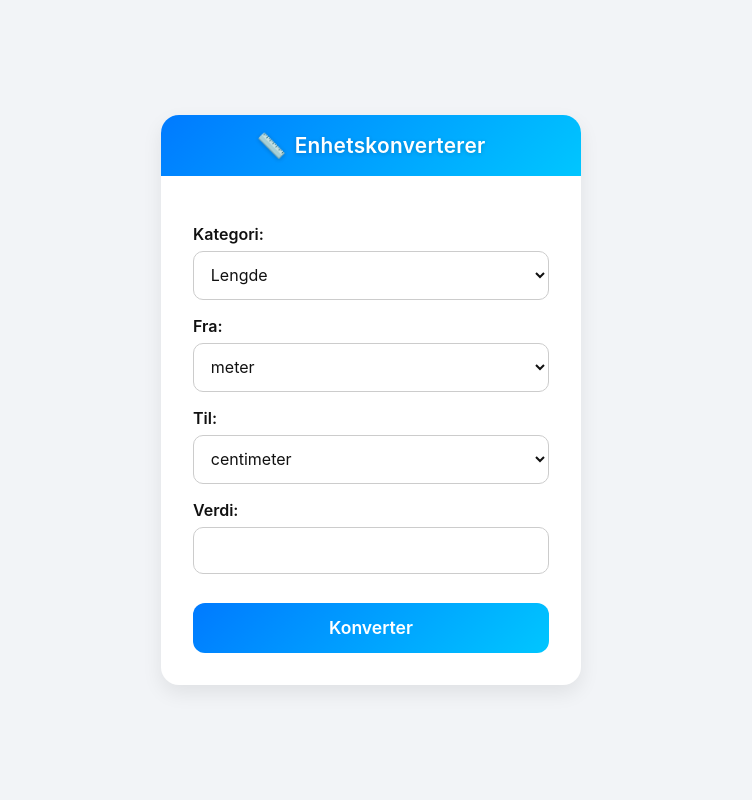
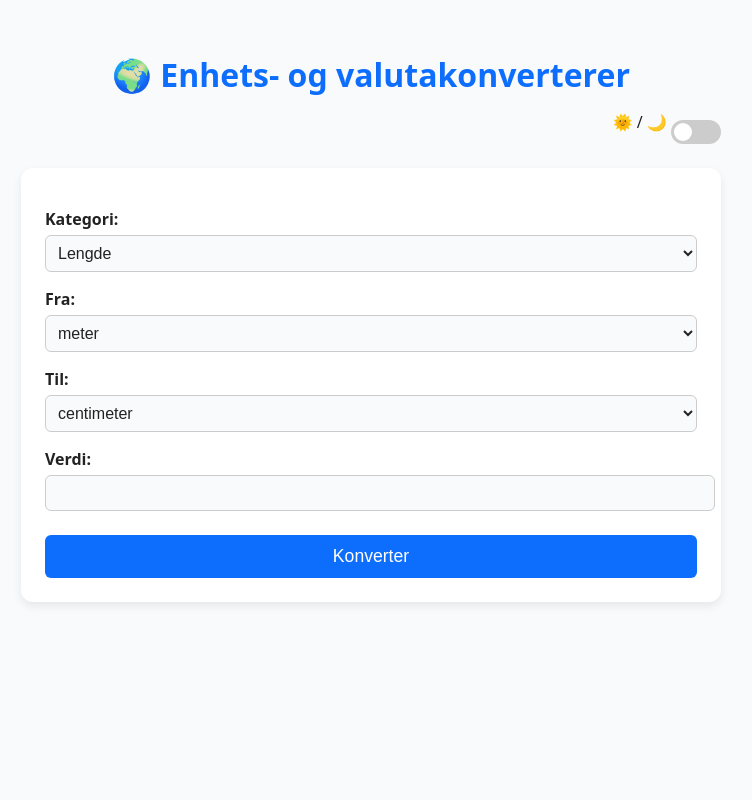
Before and after one commit to mkjoelmoen-maker/enhetskonverterer_web, a Flask app: page / in a window 1280 px wide. Shown: the whole page, without its empty margins (269-1021 px from the left). Run offline with Flask 3, Linux system fonts and the light colour scheme.

Commit message:
La til dark mode toggle og modernisert GUI

```diff
--- a/templates/index.html
+++ b/templates/index.html
@@ -3,183 +3,169 @@
 <head>
     <meta charset="UTF-8">
     <meta name="viewport" content="width=device-width, initial-scale=1.0">
-    <title>🌍 Enhetskonverterer</title>
-
-    <link rel="icon" type="image/png" href="{{ url_for('static', filename='icon.png') }}">
-    <link rel="apple-touch-icon" href="{{ url_for('static', filename='icon.png') }}">
-    <meta name="apple-mobile-web-app-capable" content="yes">
-    <meta name="apple-mobile-web-app-status-bar-style" content="default">
-    <meta name="apple-mobile-web-app-title" content="Enhetskonverterer">
-
+    <title>🌍 Enhets- og valutakonverterer</title>
     <style>
         :root {
-            --primary: #007aff;
-            --gradient: linear-gradient(135deg, #007aff, #00c6ff);
-            --bg: #f2f4f7;
+            --bg: #f9fafb;
+            --text: #222;
             --card-bg: #ffffff;
-            --text-color: #111;
-            --radius: 18px;
-            --shadow: 0 8px 20px rgba(0,0,0,0.08);
-            --transition-speed: 0.5s;
+            --primary: #0d6efd;
+            --primary-dark: #0b5ed7;
+            --accent: #e9f5ff;
         }
 
-        @media (prefers-color-scheme: dark) {
-            :root {
-                --bg: #0d1117;
-                --card-bg: #161b22;
-                --primary: #2997ff;
-                --gradient: linear-gradient(135deg, #0a84ff, #30c8ff);
-                --text-color: #f5f5f7;
-                --shadow: 0 4px 14px rgba(0,0,0,0.4);
-            }
-        }
-
-        * {
-            box-sizing: border-box;
-            font-family: "SF Pro Display", "Inter", system-ui, sans-serif;
-            transition: background-color var(--transition-speed) ease,
-                        color var(--transition-speed) ease,
-                        border-color var(--transition-speed) ease;
+        body.dark-mode {
+            --bg: #121212;
+            --text: #f0f0f0;
+            --card-bg: #1e1e1e;
+            --primary: #4da3ff;
+            --primary-dark: #1c74d4;
+            --accent: #1b2735;
         }
 
         body {
+            font-family: system-ui, sans-serif;
+            background-color: var(--bg);
+            color: var(--text);
             margin: 0;
-            background: var(--bg);
-            color: var(--text-color);
-            display: flex;
-            justify-content: center;
-            align-items: center;
-            min-height: 100vh;
-            padding: 1rem;
+            padding: 2rem;
+            max-width: 700px;
+            margin-inline: auto;
+            transition: background-color 0.3s, color 0.3s;
         }
 
-        .app-wrapper {
-            width: 100%;
-            max-width: 420px;
-            background: var(--card-bg);
-            border-radius: var(--radius);
-            box-shadow: var(--shadow);
-            overflow: hidden;
-            animation: fadeIn 0.5s ease;
+        h1 {
+            text-align: center;
+            color: var(--primary);
+            margin-bottom: 0.5rem;
         }
 
-        header {
-            display: flex;
-            align-items: center;
-            justify-content: center;
-            background: var(--gradient);
-            padding: 1rem;
-            color: white;
-            font-weight: 600;
-            font-size: 1.3rem;
-            letter-spacing: 0.3px;
-            text-shadow: 0 1px 4px rgba(0,0,0,0.2);
+        /* Tema-bryter */
+        .theme-toggle {
+            text-align: right;
+            margin-bottom: 1.5rem;
         }
 
-        #category-icon {
-            margin-right: 8px;
-            font-size: 1.5rem;
+        .switch {
+            position: relative;
+            display: inline-block;
+            width: 50px;
+            height: 24px;
+            vertical-align: middle;
         }
 
-        .container {
-            padding: 2rem;
+        .switch input {
+            display: none;
+        }
+
+        .slider {
+            position: absolute;
+            cursor: pointer;
+            top: 0; left: 0; right: 0; bottom: 0;
+            background-color: #ccc;
+            transition: .4s;
+            border-radius: 24px;
+        }
+
+        .slider:before {
+            position: absolute;
+            content: "";
+            height: 18px;
+            width: 18px;
+            left: 3px;
+            bottom: 3px;
+            background-color: white;
+            transition: .4s;
+            border-radius: 50%;
+        }
+
+        input:checked + .slider {
+            background-color: var(--primary);
+        }
+
+        input:checked + .slider:before {
+            transform: translateX(26px);
+        }
+
+        form {
+            background: var(--card-bg);
+            padding: 1.5rem;
+            border-radius: 12px;
+            box-shadow: 0 4px 10px rgba(0,0,0,0.08);
+            transition: background 0.3s;
         }
 
         label {
-            font-weight: 600;
             display: block;
             margin-top: 1rem;
-            color: var(--text-color);
+            font-weight: 600;
         }
 
         select, input {
             width: 100%;
-            padding: .8rem;
-            margin-top: .4rem;
-            border-radius: 10px;
+            padding: .5rem;
+            margin-top: .3rem;
+            border-radius: 6px;
             border: 1px solid #ccc;
             font-size: 1rem;
-            transition: border-color 0.2s ease, box-shadow 0.2s ease;
-            background: var(--card-bg);
-            color: var(--text-color);
-        }
-
-        select:focus, input:focus {
-            outline: none;
-            border-color: var(--primary);
-            box-shadow: 0 0 0 3px rgba(0,122,255,0.2);
+            background: var(--bg);
+            color: var(--text);
         }
 
         button {
+            display: block;
             width: 100%;
-            margin-top: 1.8rem;
-            background: var(--gradient);
+            margin-top: 1.5rem;
+            background: var(--primary);
             color: white;
             border: none;
-            padding: .9rem;
-            border-radius: 12px;
+            padding: .7rem;
+            border-radius: 6px;
             font-size: 1.1rem;
-            font-weight: 600;
             cursor: pointer;
-            transition: transform 0.15s ease, box-shadow 0.15s ease;
+            transition: background 0.3s;
         }
 
         button:hover {
-            transform: translateY(-2px);
-            box-shadow: 0 6px 14px rgba(0,122,255,0.3);
-        }
-
-        button:active {
-            transform: translateY(0);
-            box-shadow: 0 3px 6px rgba(0,122,255,0.2);
+            background: var(--primary-dark);
         }
 
         .result {
             margin-top: 2rem;
-            background: rgba(0,122,255,0.08);
+            background: var(--accent);
             border-left: 4px solid var(--primary);
             padding: 1rem;
-            border-radius: 10px;
-            text-align: center;
+            border-radius: 6px;
             font-size: 1.1rem;
-            font-weight: 500;
-            animation: slideUp 0.4s ease;
         }
 
         .error {
-            background: rgba(255,0,0,0.08);
+            background: #ffe9e9;
             border-left-color: #dc3545;
-        }
-
-        @keyframes fadeIn {
-            from { opacity: 0; transform: translateY(10px); }
-            to { opacity: 1; transform: translateY(0); }
-        }
-
-        @keyframes slideUp {
-            from { opacity: 0; transform: translateY(10px); }
-            to { opacity: 1; transform: translateY(0); }
         }
     </style>
 </head>
 <body>
-    <div class="app-wrapper">
-        <header>
-            <span id="category-icon">🌍</span>
-            Enhetskonverterer
-        </header>
+    <h1>🌍 Enhets- og valutakonverterer</h1>
 
-        <div class="container">
+    <div class="theme-toggle">
+        🌞 / 🌙
+        <label class="switch">
+            <input type="checkbox" id="theme-toggle">
+            <span class="slider"></span>
+        </label>
+    </div>
+
     <form method="post">
+        <!-- Kategori -->
         <label for="category">Kategori:</label>
         <select name="category" id="category" onchange="updateUnits()" data-units='{{ units | tojson }}'>
             {% for cat in units %}
-                        <option value="{{ cat }}" {% if cat == selected_category %}selected{% endif %}>
-                            {{ cat }}
-                        </option>
+                <option value="{{ cat }}" {% if cat == selected_category %}selected{% endif %}>{{ cat }}</option>
             {% endfor %}
         </select>
 
+        <!-- Fra -->
         <label for="from_unit">Fra:</label>
         <select name="from_unit" id="from_unit">
             {% for u in units[selected_category] %}
@@ -187,6 +173,7 @@
             {% endfor %}
         </select>
 
+        <!-- Til -->
         <label for="to_unit">Til:</label>
         <select name="to_unit" id="to_unit">
             {% for u in units[selected_category] %}
@@ -194,6 +181,7 @@
             {% endfor %}
         </select>
 
+        <!-- Verdi -->
         <label for="value">Verdi:</label>
         <input type="number" step="any" name="value" id="value" value="{{ value }}" required>
 
@@ -205,28 +193,16 @@
             <strong>Resultat:</strong> {{ result }}
         </div>
     {% endif %}
-        </div>
-    </div>
 
     <script>
+        // Dynamisk enhetsoppdatering
         const categorySelect = document.getElementById("category");
         const units = JSON.parse(categorySelect.dataset.units);
-        const categoryIcon = document.getElementById("category-icon");
-
-        const categoryIcons = {
-            "Lengde": "📏",
-            "Vekt": "⚖️",
-            "Volum": "🧴",
-            "Tid": "⏰",
-            "Temperatur": "🌡️",
-            "Valuta": "💰"
-        };
 
         function updateUnits() {
             const category = categorySelect.value;
             const fromSelect = document.getElementById("from_unit");
             const toSelect = document.getElementById("to_unit");
-            categoryIcon.textContent = categoryIcons[category] || "🌍";
 
             const prevFrom = fromSelect.value;
             const prevTo = toSelect.value;
@@ -249,10 +225,25 @@
             });
         }
 
-        // Oppdater ikon og tema ved lasting
-        updateUnits();
-categoryIcon.textContent = categoryIcons["{{ selected_category }}"] || "🌍";
+        // 🌙 Tema-bryter med lagring
+        const toggle = document.getElementById('theme-toggle');
+        const prefersDark = window.matchMedia('(prefers-color-scheme: dark)').matches;
+        const currentTheme = localStorage.getItem('theme');
 
+        if (currentTheme === 'dark' || (!currentTheme && prefersDark)) {
+            document.body.classList.add('dark-mode');
+            toggle.checked = true;
+        }
+
+        toggle.addEventListener('change', () => {
+            if (toggle.checked) {
+                document.body.classList.add('dark-mode');
+                localStorage.setItem('theme', 'dark');
+            } else {
+                document.body.classList.remove('dark-mode');
+                localStorage.setItem('theme', 'light');
+            }
+        });
     </script>
 </body>
 </html>
```
Lines whose indentation alone changed are shown as unchanged.
